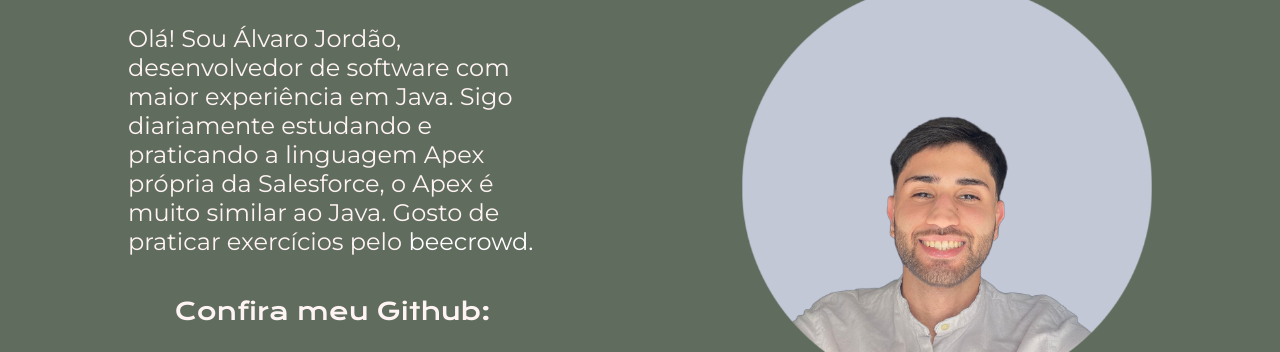
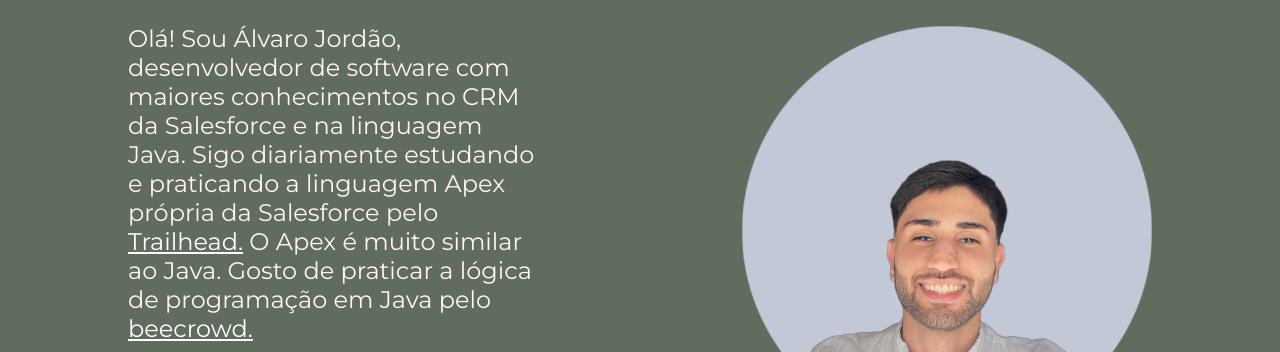
Before and after one commit to alvccpj/portfolio-alvaro, a plain HTML site: page index.html in a window 1280 px wide. Shown: the part 180-532 px from the top of the page. Drawn offline with nearby package versions, Linux system fonts and the light colour scheme.

Commit message:
add new updates v1

```diff
--- a/index.html
+++ b/index.html
@@ -22,14 +22,22 @@
           <strong class="titulo-destaque"> Portfólio </strong>
         </h1>
         <p class="apresentacao__conteudo__texto">
-          Olá! Sou Álvaro Jordão, desenvolvedor de software com maior
-          experiência em Java. Sigo diariamente estudando e praticando a
-          linguagem Apex própria da Salesforce, o Apex é muito similar ao Java.
-          Gosto de praticar exercícios pelo
+          Olá! Sou Álvaro Jordão, desenvolvedor de software com maiores
+          conhecimentos no CRM da Salesforce e na linguagem Java. Sigo
+          diariamente estudando e praticando a linguagem Apex própria da
+          Salesforce pelo
+          <a
+            href="https://www.salesforce.com/trailblazer/alvccpj"
+            class="custom-link"
+            >Trailhead.</a
+          >
+          O Apex é muito similar ao Java. Gosto de praticar a lógica de
+          programação em Java pelo
           <a
             href="https://judge.beecrowd.com/pt/profile/785679"
             class="custom-link"
-            >beecrowd.</a>
+            >beecrowd.</a
+          >
         </p>
         <div class="apresentacao__links">
           <h2 class="apresentacao__links__subtitulo">Confira meu Github:</h2>
--- a/styles/style.css
+++ b/styles/style.css
@@ -136,9 +136,8 @@ body {
 
 .custom-link {
     color: white; /* Mantém a cor branca */
-    text-decoration: none; /* Remove o sublinhado padrão */
   }
 
   .custom-link:hover {
-    color: #FF5733; /* Substitua pelo código da cor que deseja ao passar o mouse */
+    color: #F1C376; /* Substitua pelo código da cor que deseja ao passar o mouse */
   }
```
Also changed, not shown: about.html (+4 -9 lines).
